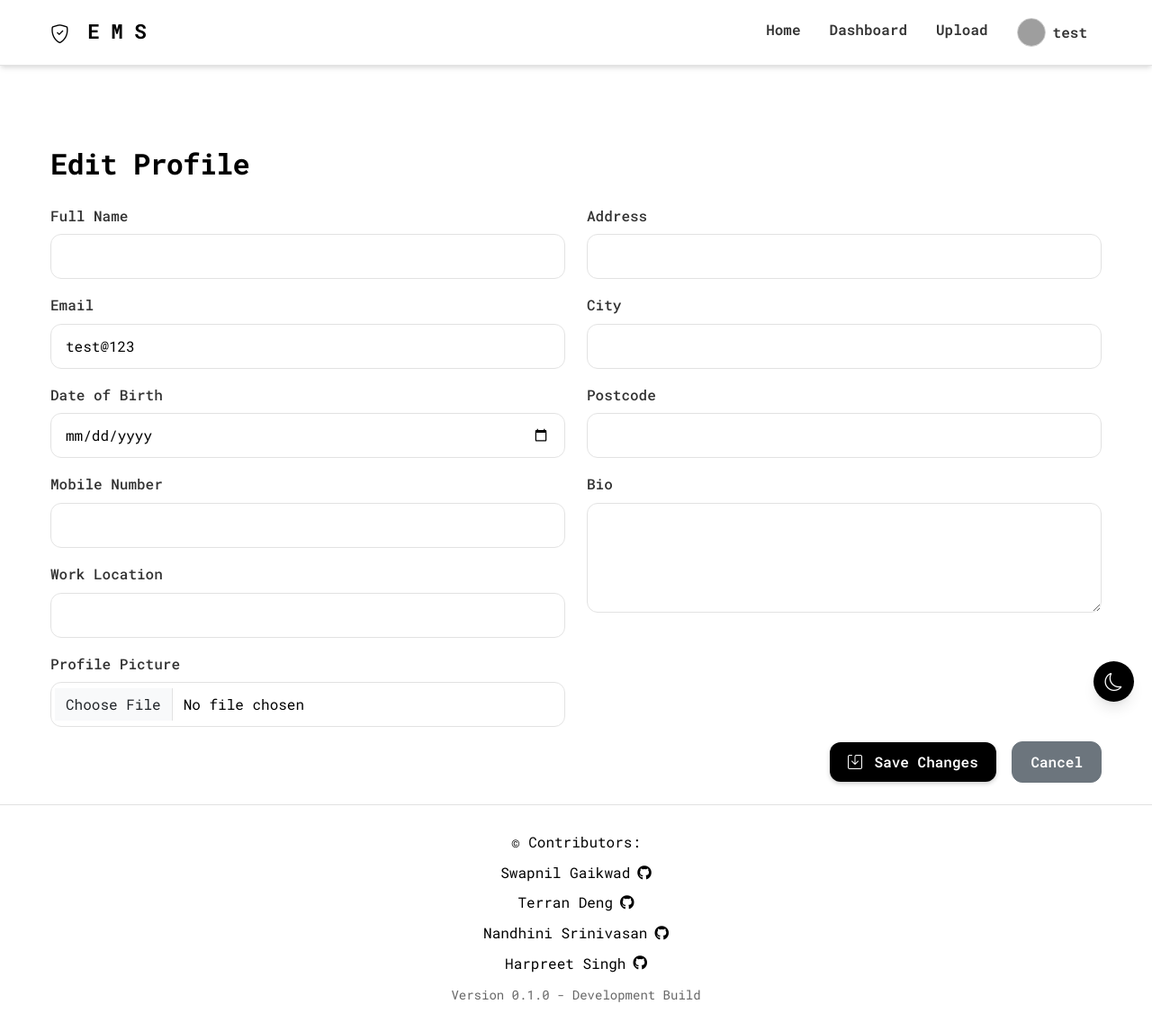
After one commit to NandhiniSrinivasan24251813/Agile_Web_Development, a Flask app: page /edit_profile in a window 1280 px wide. The commit adds this page. Shown: the whole page at 90% size. Run offline with Flask 3, Linux system fonts and the light colour scheme; a user stored in the database is signed in; some libraries are stand-ins or nearby versions; grey boxes are pictures that could not be loaded.

Commit message:
Profile pages

```diff
--- a/app.py
+++ b/app.py
@@ -7,12 +7,18 @@ from flask_migrate import Migrate
 
 from models import db, User, AuditLog, PasswordResetToken
 import secrets
+from forms import EditProfileForm
+from werkzeug.utils import secure_filename
+import os
+
 
 # Initialization
 app = Flask(__name__)
 app.config['SECRET_KEY'] = 'your-secret-key-change-this'
 app.config['SQLALCHEMY_DATABASE_URI'] = 'sqlite:///epidemic.db'
 app.config['SQLALCHEMY_TRACK_MODIFICATIONS'] = False
+app.config['UPLOAD_FOLDER'] = os.path.join('static', 'uploads')
+os.makedirs(app.config['UPLOAD_FOLDER'], exist_ok=True)
 
 db.init_app(app)
 migrate = Migrate(app, db)
@@ -217,6 +223,45 @@ def reset_success():
     return render_template('reset_success.html')
 
 
+# Profile
+@app.route('/profile')
+@login_required
+def profile():
+    return render_template('profile.html', user=current_user)
+
+
+@app.route('/edit_profile', methods=['GET', 'POST'])
+@login_required
+def edit_profile():
+    form = EditProfileForm(obj=current_user)
+
+    if form.validate_on_submit():
+        current_user.full_name = form.full_name.data
+        current_user.work_location = form.work_location.data  # renamed from location
+        current_user.bio = form.bio.data
+        current_user.dob = form.dob.data
+        current_user.mobile = form.mobile.data
+        current_user.address = form.address.data
+        current_user.postcode = form.postcode.data
+        current_user.city = form.city.data
+        current_user.last_seen = datetime.utcnow()
+
+        if form.profile_picture.data:
+            picture_file = secure_filename(form.profile_picture.data.filename)
+            picture_path = os.path.join(app.config['UPLOAD_FOLDER'], picture_file)
+            os.makedirs(app.config['UPLOAD_FOLDER'], exist_ok=True)
+            form.profile_picture.data.save(picture_path)
+            current_user.profile_picture = picture_file
+
+        db.session.commit()
+        flash('Your profile has been updated.', 'success')
+        return redirect(url_for('profile'))
+
+    return render_template('edit_profile.html', form=form)
+
+
+
+
 
 @app.route('/dashboard')
 @login_required
--- /dev/null
+++ b/forms.py
@@ -0,0 +1,16 @@
+from flask_wtf import FlaskForm
+from wtforms import StringField, TextAreaField, DateField, SubmitField, FileField
+from wtforms.validators import Length, Optional, Email
+
+class EditProfileForm(FlaskForm):
+    full_name = StringField('Full Name', validators=[Length(max=120)])
+    email = StringField('Email', validators=[Email(), Length(max=120)], render_kw={'readonly': True})
+    dob = DateField('Date of Birth', format='%Y-%m-%d', validators=[Optional()])
+    work_location = StringField('Work Location', validators=[Length(max=100)])
+    mobile = StringField('Mobile Number', validators=[Length(max=20)])
+    address = StringField('Address', validators=[Length(max=255)])
+    city = StringField('City', validators=[Length(max=100)])
+    postcode = StringField('Postcode', validators=[Length(max=20)])
+    bio = TextAreaField('Bio', validators=[Length(max=500)])
+    profile_picture = FileField('Profile Picture')
+    submit = SubmitField('Save Changes')
--- a/requirements.txt
+++ b/requirements.txt
@@ -13,3 +13,4 @@ python-dotenv
 email-validator
 flask-wtf
 Flask-Migrate
+wtform
--- a/static/style.css
+++ b/static/style.css
@@ -1838,6 +1838,12 @@ footer ul.list-unstyled li a:hover i {
   box-shadow: var(--shadow-lg);
 }
 
+.navbar .dropdown-toggle img {
+  object-fit: cover;
+  border: 1px solid #ccc;
+}
+
+
 /* ===================== */
 /* Flash Message Styling */
 /* ===================== */
--- a/templates/base.html
+++ b/templates/base.html
@@ -78,7 +78,7 @@
             <div class="contributor-avatar">TD</div>
             <span class="contributor-name">Terran Deng</span>
           </div>
-          <div class="contributor" data-name="Nadhini Srinivasa">
+          <div class="contributor" data-name="Nandhini Srinivasan">
             <div class="contributor-avatar">NS</div>
             <span class="contributor-name">Nadhini Srinivasa</span>
           </div>
@@ -148,34 +148,25 @@
                 </li>
                 <li class="nav-item dropdown">
                   <a
-                    class="nav-link dropdown-toggle"
+                    class="nav-link dropdown-toggle d-flex align-items-center"
                     href="#"
                     id="userDropdown"
                     role="button"
                     data-bs-toggle="dropdown"
                     aria-expanded="false"
                   >
-                    <i class="bi bi-person-circle"></i> {{ current_user.username }}
+                    <img src="{{ url_for('static', filename='uploads/' + (current_user.profile_picture or 'default.png')) }}"
+                         alt="Profile" class="rounded-circle me-2" width="32" height="32">
+                    {{ current_user.username }}
                   </a>
                   <ul class="dropdown-menu dropdown-menu-end" aria-labelledby="userDropdown">
-                    <li><a class="dropdown-item" href="#">Profile</a></li>
+                    <li><a class="dropdown-item" href="{{ url_for('profile') }}">Profile</a></li>
                     <li><a class="dropdown-item" href="#">Settings</a></li>
                     <li><hr class="dropdown-divider" /></li>
                     <li><a class="dropdown-item" href="{{ url_for('logout') }}">Logout</a></li>
                   </ul>
                 </li>
 
-                  <ul
-                    class="dropdown-menu dropdown-menu-end"
-                    aria-labelledby="userDropdown"
-                  >
-                    <li><a class="dropdown-item" href="#">Profile</a></li>
-                    <li><a class="dropdown-item" href="#">Settings</a></li>
-                    <li><hr class="dropdown-divider" /></li>
-                    <li>
-                      <a class="dropdown-item" href="{{ url_for('logout') }}"
-                        >Logout</a
-                      >
                     </li>
                   </ul>
                 </li>
@@ -232,7 +223,7 @@
               </li>
               <li class="mb-1">
                 <a href="" class="text-light">
-                  Nadhini Srinivasa <i class="fab fa-github"></i>
+                  Nandhini Srinivasan <i class="fab fa-github"></i>
                 </a>
               </li>
               <li class="mb-1">
--- /dev/null
+++ b/templates/edit_profile.html
@@ -0,0 +1,67 @@
+{% extends 'base.html' %}
+
+{% block title %}Edit Profile{% endblock %}
+
+{% block content %}
+<div class="container mt-5">
+  <h2 class="mb-4">Edit Profile</h2>
+  <form method="POST" enctype="multipart/form-data">
+    {{ form.hidden_tag() }}
+    <div class="row">
+      <!-- Left side -->
+      <div class="col-md-6">
+        <div class="mb-3">
+          {{ form.full_name.label(class="form-label") }}
+          {{ form.full_name(class="form-control") }}
+        </div>
+        <div class="mb-3">
+          {{ form.email.label(class="form-label") }}
+          {{ form.email(class="form-control", readonly=True) }}
+        </div>
+        <div class="mb-3">
+          {{ form.dob.label(class="form-label") }}
+          {{ form.dob(class="form-control", type="date") }}
+        </div>
+        <div class="mb-3">
+          {{ form.mobile.label(class="form-label") }}
+          {{ form.mobile(class="form-control") }}
+        </div>
+        <div class="mb-3">
+          {{ form.work_location.label(class="form-label") }}
+          {{ form.work_location(class="form-control") }}
+        </div>
+        <div class="mb-3">
+          {{ form.profile_picture.label(class="form-label") }}
+          {{ form.profile_picture(class="form-control") }}
+        </div>
+      </div>
+
+
+      <div class="col-md-6">
+        <div class="mb-3">
+          {{ form.address.label(class="form-label") }}
+          {{ form.address(class="form-control") }}
+        </div>
+        <div class="mb-3">
+          {{ form.city.label(class="form-label") }}
+          {{ form.city(class="form-control") }}
+        </div>
+        <div class="mb-3">
+          {{ form.postcode.label(class="form-label") }}
+          {{ form.postcode(class="form-control") }}
+        </div>
+        <div class="mb-3">
+          {{ form.bio.label(class="form-label") }}
+          {{ form.bio(class="form-control", rows=4) }}
+        </div>
+      </div>
+    </div>
+    <div class="text-end">
+      <button type="submit" class="btn btn-primary">
+        <i class="bi bi-save me-1"></i> Save Changes
+      </button>
+      <a href="{{ url_for('profile') }}" class="btn btn-secondary ms-2">Cancel</a>
+    </div>
+  </form>
+</div>
+{% endblock %}
```
Also changed, not shown: migrations/versions/34ab1fb34827_.py (added, +42 -0 lines), migrations/versions/dccfd0a824b4_.py (added, +38 -0 lines), migrations/versions/e5c189251f88_.py (added, +36 -0 lines), models.py (+10 -120 lines), templates/profile.html (added, +74 -0 lines), instance/epidemic.db, static/uploads/download.webp (added).
